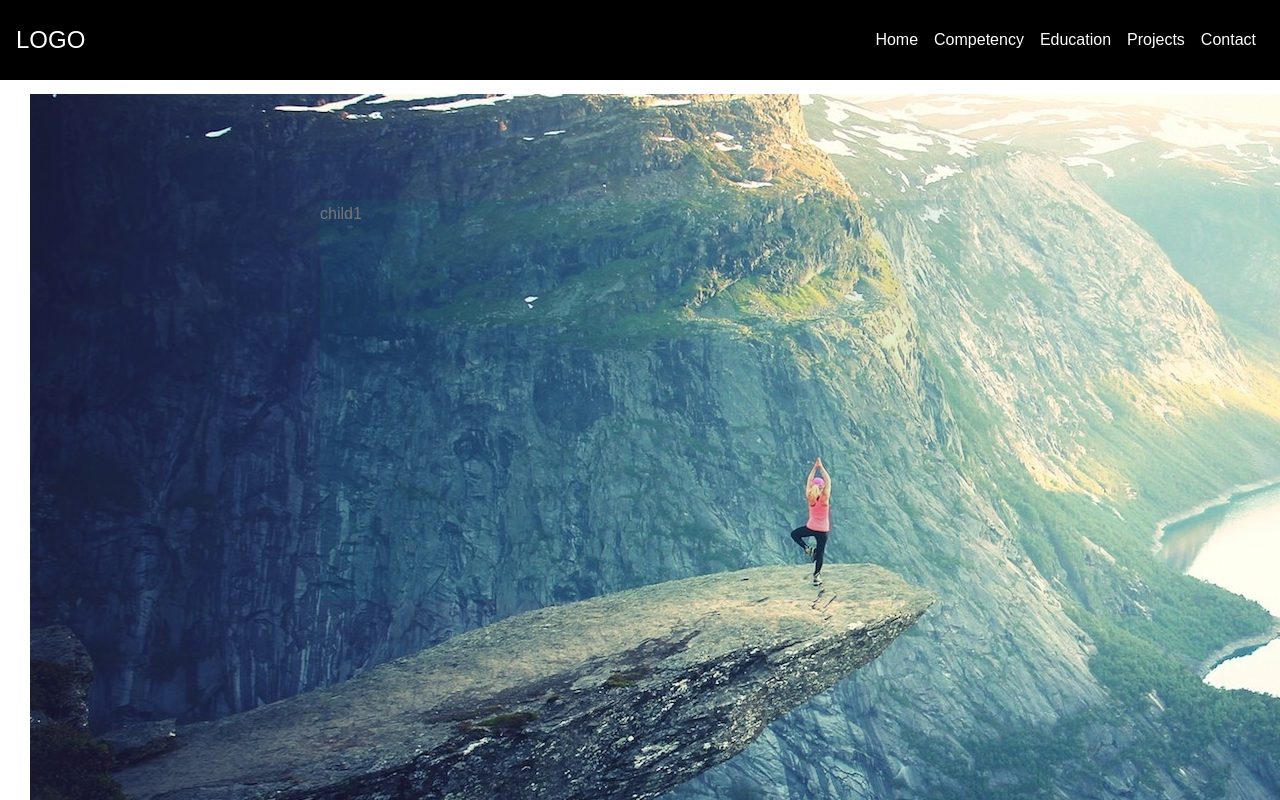
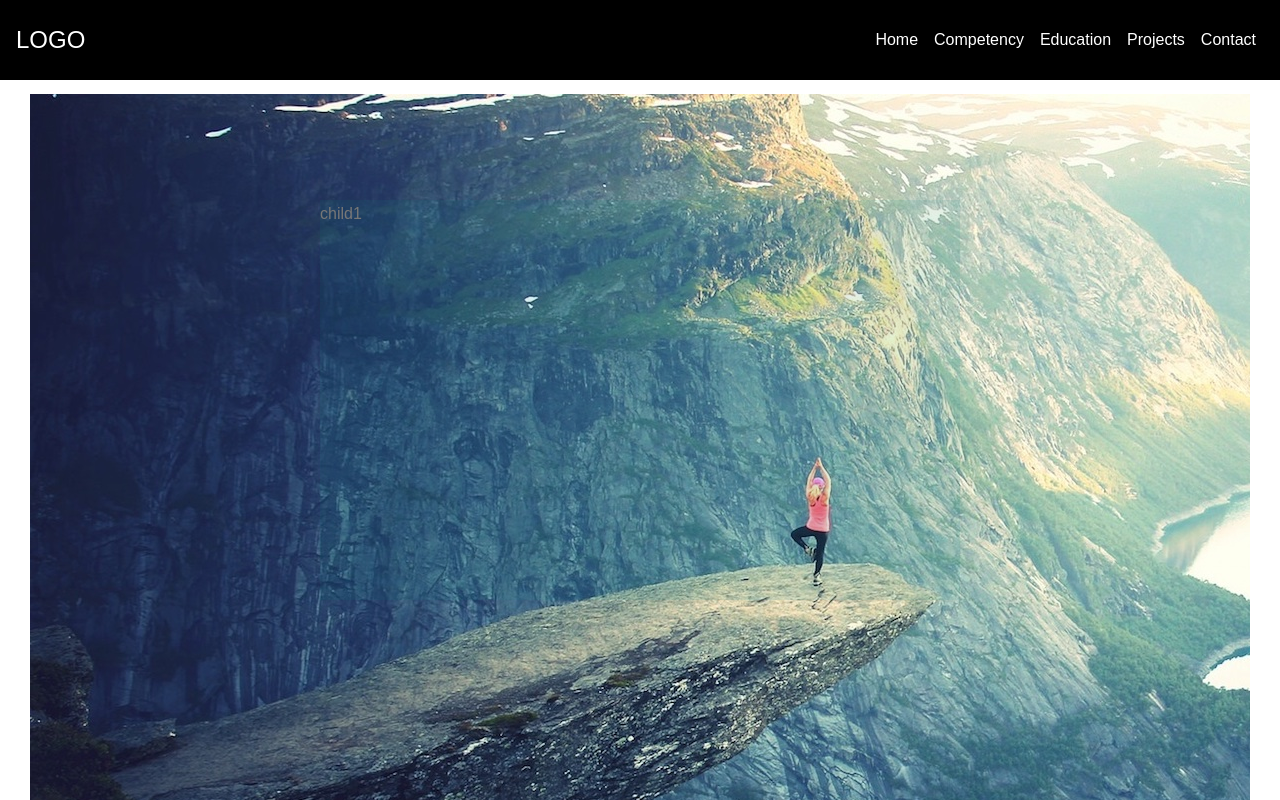
Before and after one commit to DANNYGCHRISTOS/Portfolio, a React (Create React App) app: page /#/ in a window 1280 px wide. Shown: the top 800 px of the page. Built offline with nearby package versions, Linux system fonts and the light colour scheme.

Commit message:
clippath

```diff
--- a/src/components/Home/Home.css
+++ b/src/components/Home/Home.css
@@ -14,12 +14,14 @@ body {
 
 .container {
   height: 95vh;
-  background-image: linear-gradient(to right, #7ed56fe8, #28b485b0);
   background-size: cover;
   background-position: top;
-  clip-path: polygon(0, 0, 100%, 0, 100%, 50%, 0, 100%);
+  clip-path: polygon(0 0, 100% 0, 100% 70%, 0 100%);
+  position: relative;
 }
-
+.linear-gradient{
+  background-image:linear-gradient(to right, #7ed56faf, #28b485b0)
+}
 .parent {
   flex-direction: row;
   height: 100%;
--- a/src/components/Home/Home.js
+++ b/src/components/Home/Home.js
@@ -5,6 +5,9 @@ class Home extends Component {
   render() {
     return (
       <div>
+        <div className="linear-gradient">
+
+        </div>
         <div className="container">
           <img src={hero} alt="hero" />
         </div>
```
